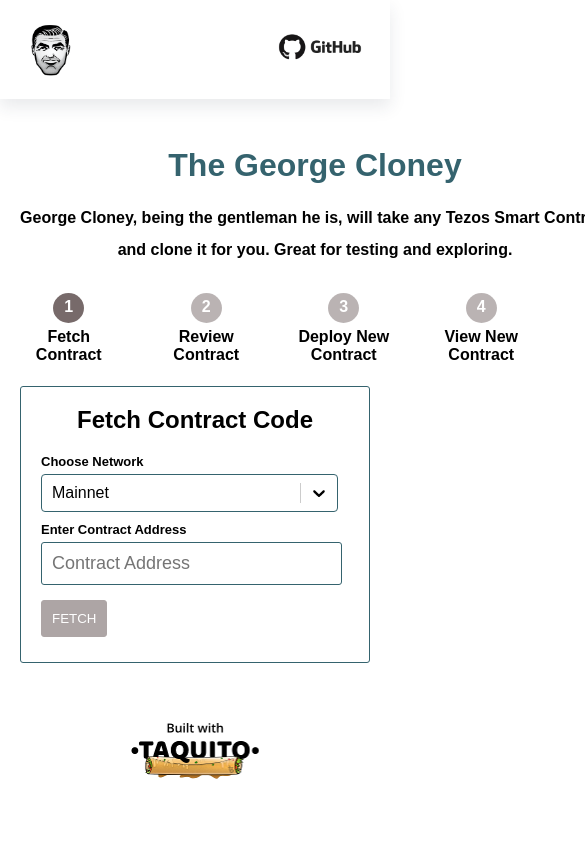
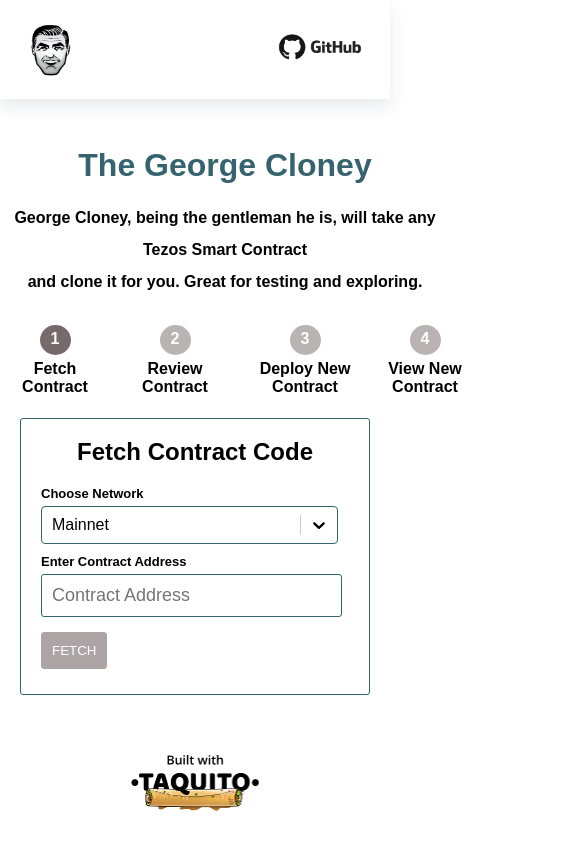
Before and after one commit to ecadlabs/george-cloney, a React (Create React App) app: page / in a window 390 px wide. Shown: the top 844 px of the page, 585 px wide, since content can reach past the window. Built offline with nearby package versions, Linux system fonts and the light colour scheme.

Commit message:
chore: update for mobile rendering

```diff
--- a/src/App.css
+++ b/src/App.css
@@ -21,6 +21,12 @@ h1 {
 #wallet {
   margin: -20px auto;
   text-align: center;
+}
+
+@media only screen and (max-width: 650px) {
+  .title-group {
+    width: 450px;
+  }
 }
 
 #rpc ul {
--- a/src/components/WizardControls/index.tsx
+++ b/src/components/WizardControls/index.tsx
@@ -22,27 +22,29 @@ const Dots = (props: WizardControlsProps): ReactElement => {
   };
 
   return (
-    <div className="dots-container">
+    <div className="wizard-container">
       <div className="wizard-steps">
         <div onClick={handleStepClick}>
-          <span className={`${code.length > 0 ? "dot completed" : "dot"} ${currentStep === 1 ? "active" : ""}`}>1</span>
+          <span className={`${code.length > 0 ? "step completed" : "step"} ${currentStep === 1 ? "active" : ""}`}>
+            1
+          </span>
           <br />
           Fetch Contract
         </div>
         <div onClick={handleStepClick}>
-          <span className={` ${code.length > 0 ? "dot completed" : "dot"} ${currentStep === 2 ? "active" : ""}`}>
+          <span className={` ${code.length > 0 ? "step completed" : "step"} ${currentStep === 2 ? "active" : ""}`}>
             2
           </span>
           <br />
           Review Contract
         </div>
         <div onClick={handleStepClick}>
-          <span className={`${signer ? "dot completed" : "dot"} ${currentStep === 3 ? "active" : ""}`}>3</span>
+          <span className={`${signer ? "step completed" : "step"} ${currentStep === 3 ? "active" : ""}`}>3</span>
           <br />
           Deploy New Contract
         </div>
         <div onClick={handleStepClick}>
-          <span className={`${txnAddress ? "dot completed" : "dot"} ${currentStep === 4 ? "active" : ""}`}>4</span>
+          <span className={`${txnAddress ? "step completed" : "step"} ${currentStep === 4 ? "active" : ""}`}>4</span>
           <br />
           View New Contract
         </div>
--- a/src/components/WizardControls/styles.css
+++ b/src/components/WizardControls/styles.css
@@ -1,4 +1,4 @@
-.dots-container {
+.wizard-container {
   margin: 0 auto;
   margin-bottom: 12px;
   width: 550px;
@@ -9,7 +9,7 @@
   opacity: 0.5;
 }
 
-.dot {
+.step {
   color: white;
   padding-top: 5px;
   padding-right: 3px;
@@ -26,7 +26,7 @@
   transition: all 0.1s ease-in-out;
 }
 
-.dot:hover {
+.step:hover {
   opacity: 1;
   box-shadow: 0 5px 15px #776a6a;
 }
@@ -47,3 +47,21 @@
   margin-right: 20px;
   margin-left: 20px;
 }
+
+@media only screen and (max-width: 560px) {
+  .wizard-container {
+    width: 480px;
+  }
+  .wizard-steps div {
+    margin-right: 10px;
+    margin-left: 10px;
+  }
+  .wizard-steps div:nth-child(1) {
+    margin-right: 0px;
+    margin-left: 0px;
+  }
+  .wizard-steps div:nth-child(4) {
+    margin-right: 0px;
+    margin-left: 0px;
+  }
+}
```
